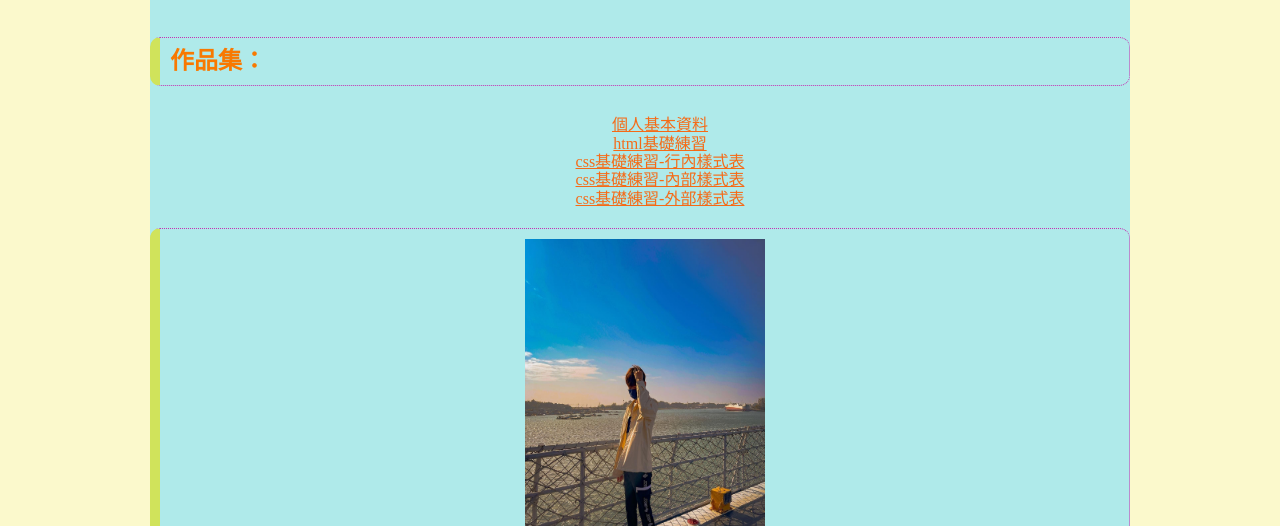
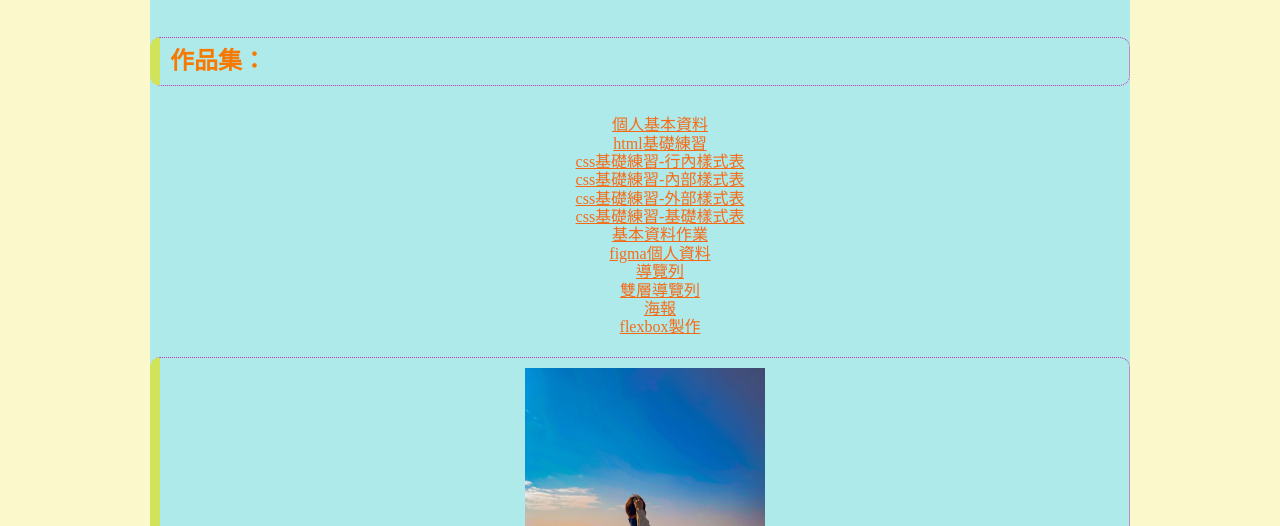
Before and after one commit to orange71005/orange71005, a plain HTML site: page resume.html in a window 1280 px wide. Shown: the part 274-800 px from the top of the page. Drawn offline with Linux system fonts and the light colour scheme.

Commit message:
20220517

```diff
--- a/resume.html
+++ b/resume.html
@@ -39,6 +39,13 @@
                 <li><a href="css01.htm">css基礎練習-行內樣式表</a></li>
                 <li><a href="css02.htm">css基礎練習-內部樣式表</a></li>
                 <li><a href="css03.htm">css基礎練習-外部樣式表</a></li>
+                <li><a href="css04.htm">css基礎練習-基礎樣式表</a></li>
+                <li><a href="me.html">基本資料作業</a></li>
+                <li><a href="https://reurl.cc/g20l5R">figma個人資料</a></li>
+                <li><a href="navBar.html">導覽列</a></li>
+                <li><a href="nestedNav.html">雙層導覽列</a></li>
+                <li><a href="float.html">海報</a></li>
+                <li><a href="flexbox/flexbox.html">flexbox製作</a></li>
 
             </ul>
 
```
